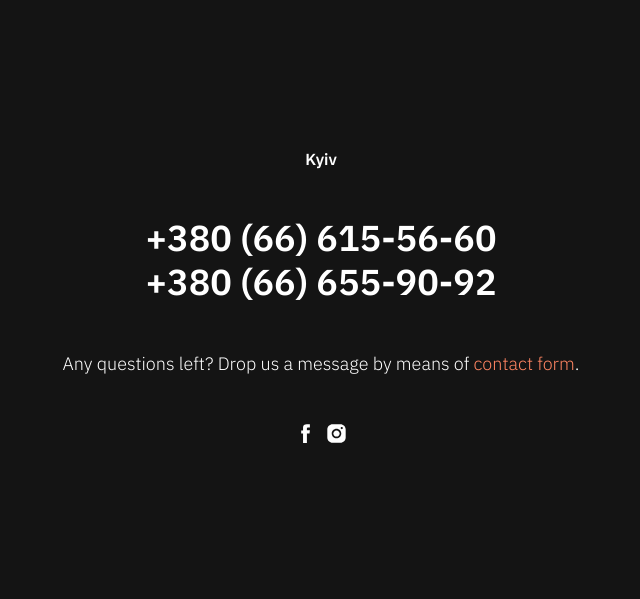
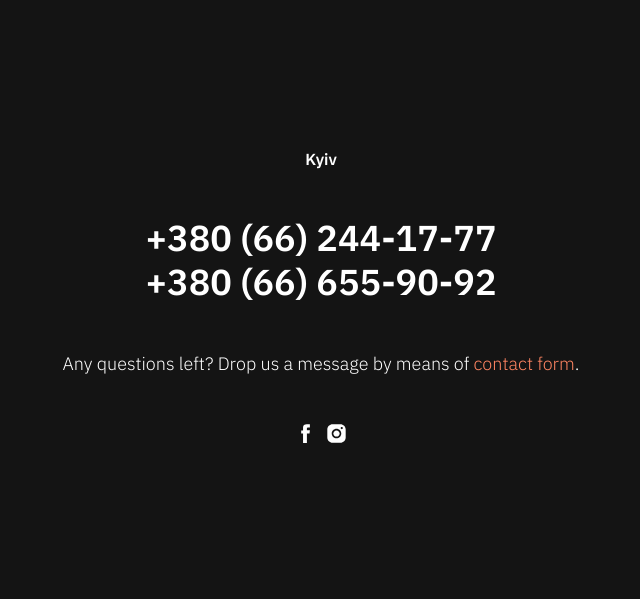
Before and after one commit to britonad/bevbox, a Flask app: page / in a window 1280 px wide. Shown: the part 5379-5978 px from the top of the page, without its empty margins (319-959 px from the left). Run offline with Flask 2, Linux system fonts and the light colour scheme; parts of the project's set-up code (start-up, migrations or seed data) failed here and were passed over; some libraries are stand-ins or nearby versions.

Commit message:
📝 Change a phone number.

```diff
--- a/templates/app/home.html
+++ b/templates/app/home.html
@@ -1013,7 +1013,7 @@
               data-animate-order="2"
               data-animate-delay="0.3"
             >
-              <a href="tel:+380663802378">+380 (66) 615-56-60</a><br />
+              <a href="tel:+380662441777">+380 (66) 244-17-77</a><br />
             </div>
             <div
               class="t551__contacts t-title t-title_xxs"
```
